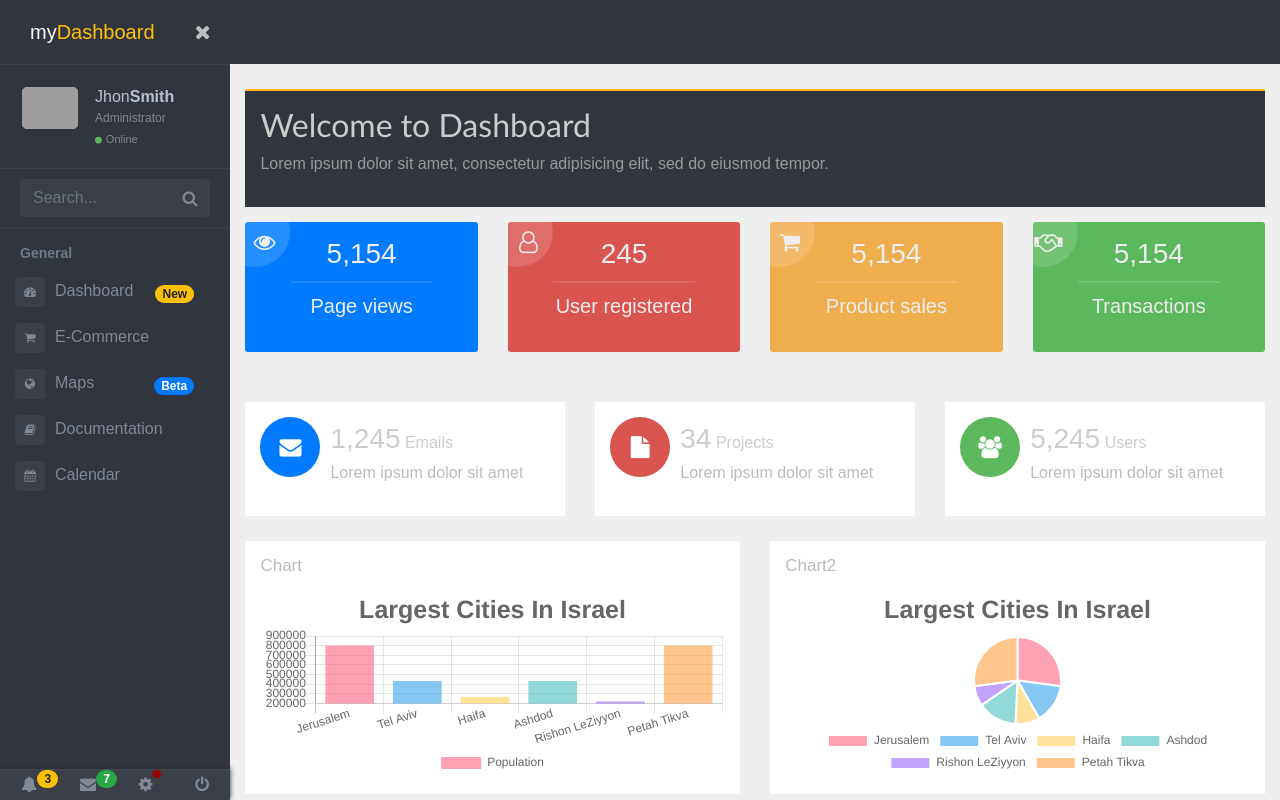
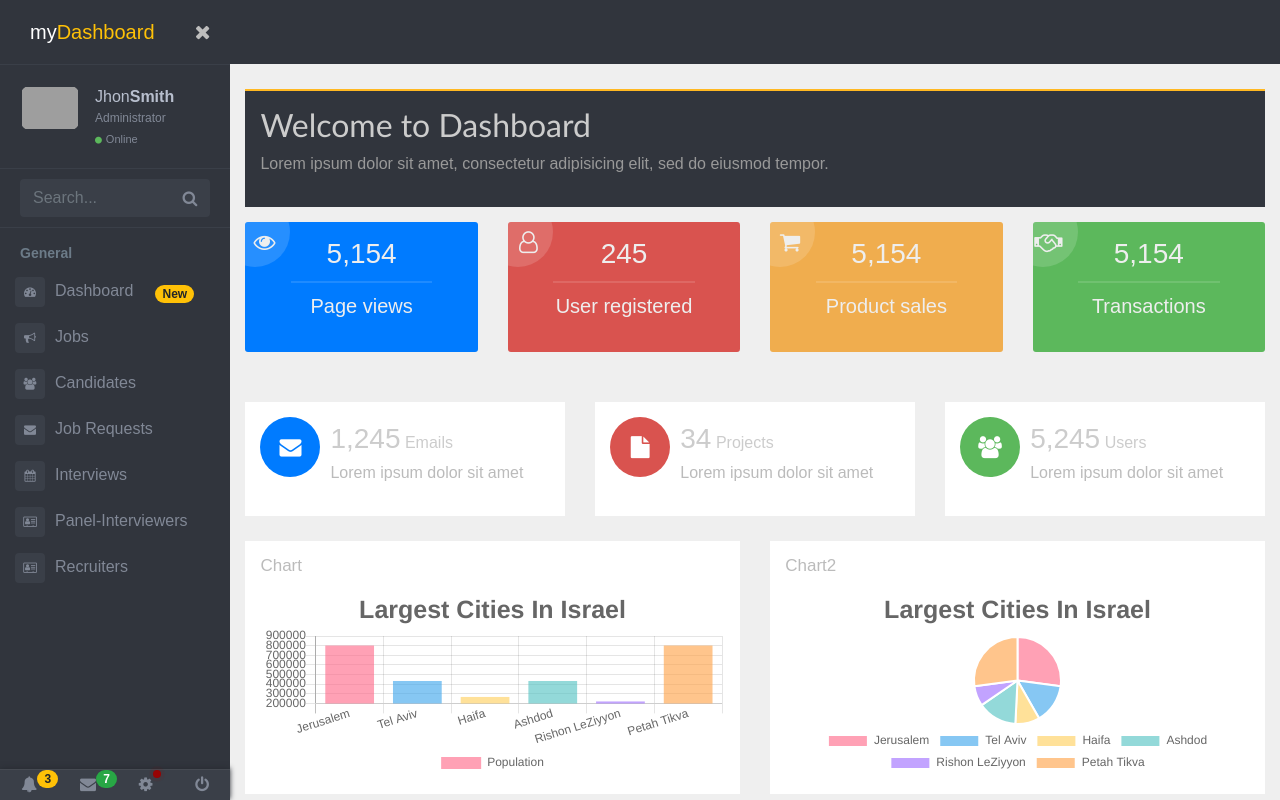
Before and after one commit to kpraveengh/react-skeleton, a React app: page / in a window 1280 px wide. Built offline with nearby package versions, Linux system fonts and the light colour scheme; grey boxes are pictures that could not be loaded.

Commit message:
updated menu

```diff
--- a/src/_components/_layouts/menulist.layout.tsx
+++ b/src/_components/_layouts/menulist.layout.tsx
@@ -56,42 +56,81 @@ class MenuList extends Component<any, any>{
                                     }
                               ]
                         },
+                        // {
+                        //       id: 6,
+                        //       name: "E-Commerce",
+                        //       icon:'fa fa-shopping-cart',
+                        //       checked:false,
+                        //       children: [{
+                        //             id: 7,
+                        //             name: "E-Commerce-1",
+                        //             icon:'',
+                        //             children: []
+                        //       },
+                        //       {
+                        //             id: 8,
+                        //             name: "E-Commerce-2",
+                        //             icon:'',
+                        //             children: []
+                        //       }]
+                        // },
+                        // {
+                        //       id: 9,
+                        //       name: "Maps",
+                        //       label: 'Beta',
+                        //       icon:'fa fa-globe',
+                        //       children: []
+                        // },
+                        // {
+                        //       id: 10,
+                        //       name: "Documentation",
+                        //       icon:'fa fa-book',
+                        //       children: []
+                        // },
+                        // {
+                        //       id: 11,
+                        //       name: "Calendar",
+                        //       icon:'fa fa-calendar',
+                        //       children: []
+                        // }
                         {
-                              id: 6,
-                              name: "E-Commerce",
-                              icon:'fa fa-shopping-cart',
-                              checked:false,
-                              children: [{
-                                    id: 7,
-                                    name: "E-Commerce-1",
-                                    icon:'',
-                                    children: []
-                              },
-                              {
-                                    id: 8,
-                                    name: "E-Commerce-2",
-                                    icon:'',
-                                    children: []
-                              }]
+                              id:12,
+                              name:"Jobs",
+                              icon:"fa fa-bullhorn",
+                              children:[]
                         },
                         {
-                              id: 9,
-                              name: "Maps",
-                              label: 'Beta',
-                              icon:'fa fa-globe',
-                              children: []
+                              id:13,
+                              name:"Candidates",
+                              icon:"fa fa-users",
+                              children:[],
+
                         },
                         {
-                              id: 10,
-                              name: "Documentation",
-                              icon:'fa fa-book',
-                              children: []
+                              id:17,
+                              name:"Job Requests",
+                              icon:"fa fa-envelope",
+                              children:[],
+
                         },
                         {
-                              id: 11,
-                              name: "Calendar",
-                              icon:'fa fa-calendar',
-                              children: []
+                              id:14,
+                              name:"Interviews",
+                              icon:"fa fa-calendar",
+                              children:[],
+
+                        },
+                        {
+                              id:15,
+                              name:"Panel-Interviewers",
+                              icon:"fa fa-vcard-o",
+                              children:[]
+                        },
+                        {
+                              id:16,
+                              name:"Recruiters",
+                              icon:"fa fa-vcard-o",
+                              children:[]
                         }
 
 
```
Also changed, not shown: 1 other file (tests, documents, lock files or other folders).
